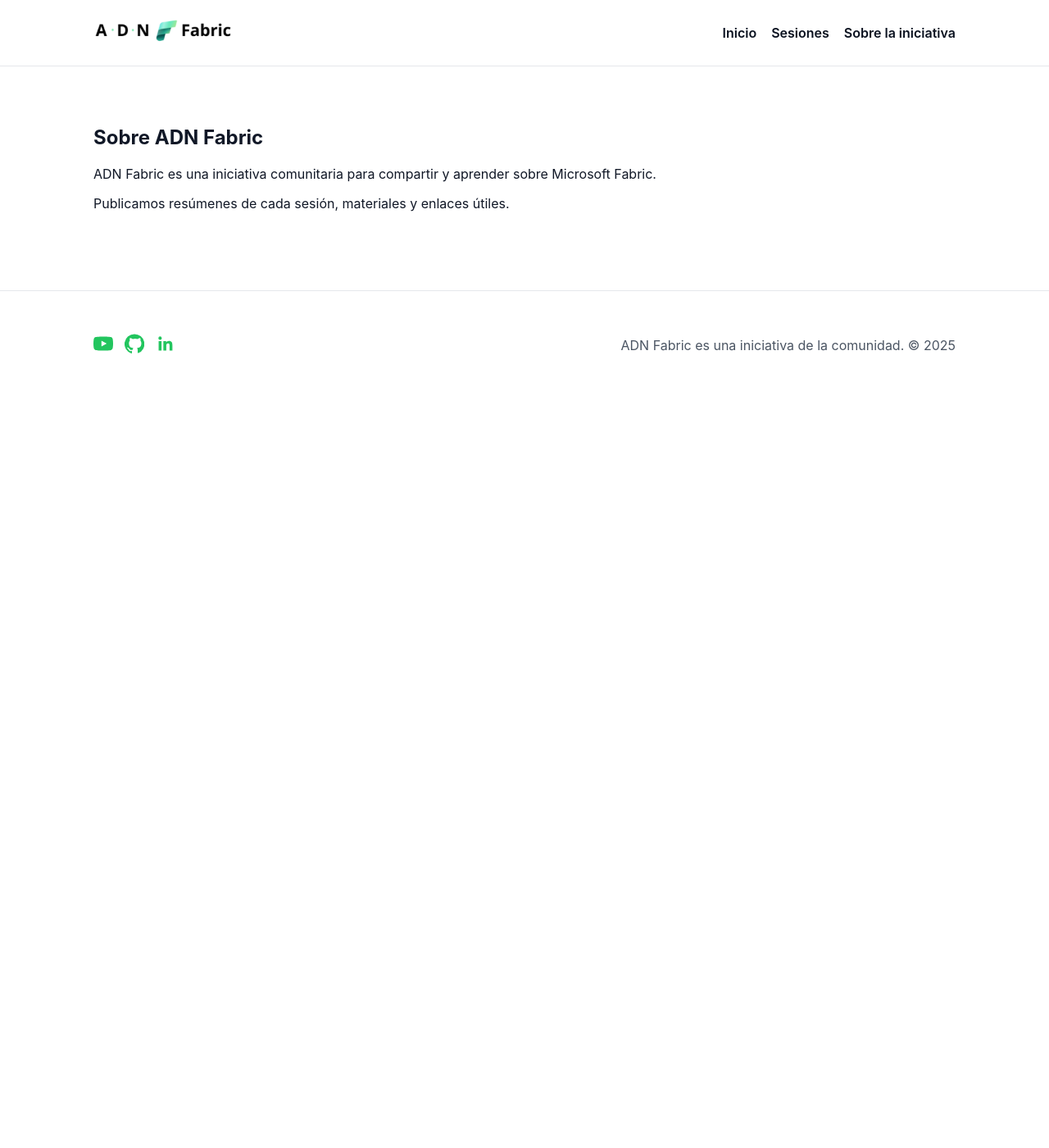
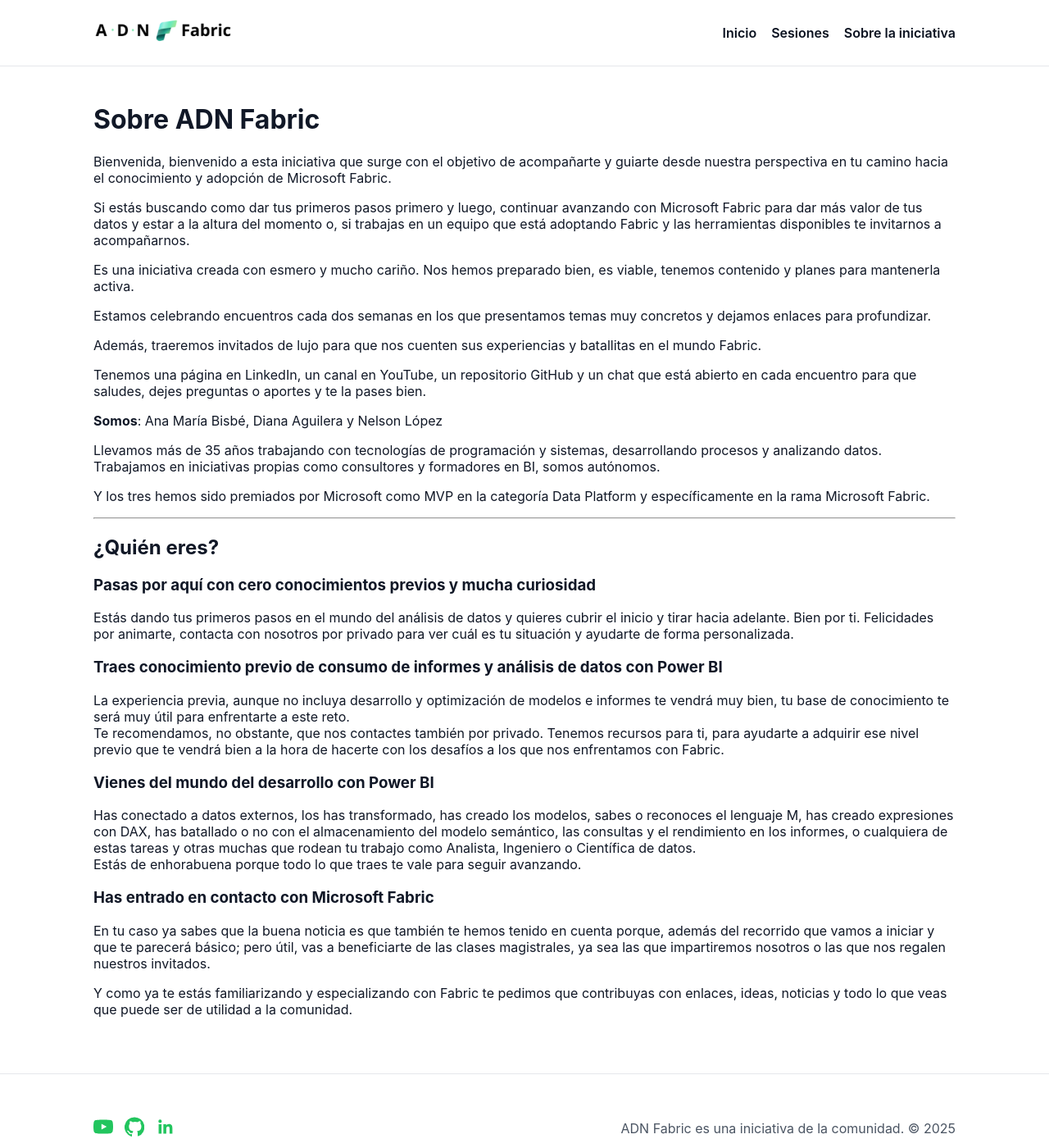
Before and after one commit to ADNFabric/ADNFabric, a Jekyll site: the page built from docs/sobre-la-iniciativa/index.md, in a window 1280 px wide and 1400 px high. Shown: the whole window at 82% size. Built offline with Jekyll 4.4.1, drawn with Linux system fonts in a browser that asks for light colours.

Commit message:
Sitio web

```diff
--- a/docs/sobre-la-iniciativa/index.md
+++ b/docs/sobre-la-iniciativa/index.md
@@ -3,8 +3,46 @@ title: Sobre la iniciativa
 layout: default
 permalink: /sobre-la-iniciativa/
 ---
-<section class="section">
-  <h1>Sobre ADN Fabric</h1>
-  <p>ADN Fabric es una iniciativa comunitaria para compartir y aprender sobre Microsoft Fabric.</p>
-  <p>Publicamos resúmenes de cada sesión, materiales y enlaces útiles.</p>
-</section>
+# Sobre ADN Fabric
+
+Bienvenida, bienvenido a esta iniciativa que surge con el objetivo de acompañarte y guiarte desde nuestra perspectiva en tu camino hacia el conocimiento y adopción de Microsoft Fabric.
+
+Si estás buscando como dar tus primeros pasos primero y luego, continuar avanzando con Microsoft Fabric para dar más valor de tus datos y estar a la altura del momento o, si trabajas en un equipo que está adoptando Fabric y las herramientas disponibles te invitarnos a acompañarnos.
+
+Es una iniciativa creada con esmero y mucho cariño. Nos hemos preparado bien, es viable, tenemos contenido y planes para mantenerla activa.
+
+Estamos celebrando encuentros cada dos semanas en los que presentamos temas muy concretos y dejamos enlaces para profundizar.
+
+Además, traeremos invitados de lujo para que nos cuenten sus experiencias y batallitas en el mundo Fabric.
+
+Tenemos una página en LinkedIn, un canal en YouTube, un repositorio GitHub y un chat que está abierto en cada encuentro para que saludes, dejes preguntas o aportes y te la pases bien.
+
+**Somos**: Ana María Bisbé, Diana Aguilera y Nelson López
+
+Llevamos más de 35 años trabajando con tecnologías de programación y sistemas, desarrollando procesos y analizando datos. Trabajamos en iniciativas propias como consultores y formadores en BI, somos autónomos.
+
+Y los tres hemos sido premiados por Microsoft como MVP en la categoría Data Platform y específicamente en la rama Microsoft Fabric.
+
+---
+
+## ¿Quién eres?
+
+### Pasas por aquí con cero conocimientos previos y mucha curiosidad
+
+Estás dando tus primeros pasos en el mundo del análisis de datos y quieres cubrir el inicio y tirar hacia adelante. Bien por ti. Felicidades por animarte, contacta con nosotros por privado para ver cuál es tu situación y ayudarte de forma personalizada.
+
+### Traes conocimiento previo de consumo de informes y análisis de datos con Power BI
+
+La experiencia previa, aunque no incluya desarrollo y optimización de modelos e informes te vendrá muy bien, tu base de conocimiento te será muy útil para enfrentarte a este reto.
+Te recomendamos, no obstante, que nos contactes también por privado. Tenemos recursos para ti, para ayudarte a adquirir ese nivel previo que te vendrá bien a la hora de hacerte con los desafíos a los que nos enfrentamos con Fabric.
+
+### Vienes del mundo del desarrollo con Power BI
+
+Has conectado a datos externos, los has transformado, has creado los modelos, sabes o reconoces el lenguaje M, has creado expresiones con DAX, has batallado o no con el almacenamiento del modelo semántico, las consultas y el rendimiento en los informes, o cualquiera de estas tareas y otras muchas que rodean tu trabajo como Analista, Ingeniero o Científica de datos.
+Estás de enhorabuena porque todo lo que traes te vale para seguir avanzando.
+
+### Has entrado en contacto con Microsoft Fabric
+
+En tu caso ya sabes que la buena noticia es que también te hemos tenido en cuenta porque, además del recorrido que vamos a iniciar y que te parecerá básico; pero útil, vas a beneficiarte de las clases magistrales, ya sea las que impartiremos nosotros o las que nos regalen nuestros invitados.
+
+Y como ya te estás familiarizando y especializando con Fabric te pedimos que contribuyas con enlaces, ideas, noticias y todo lo que veas que puede ser de utilidad a la comunidad.
```
